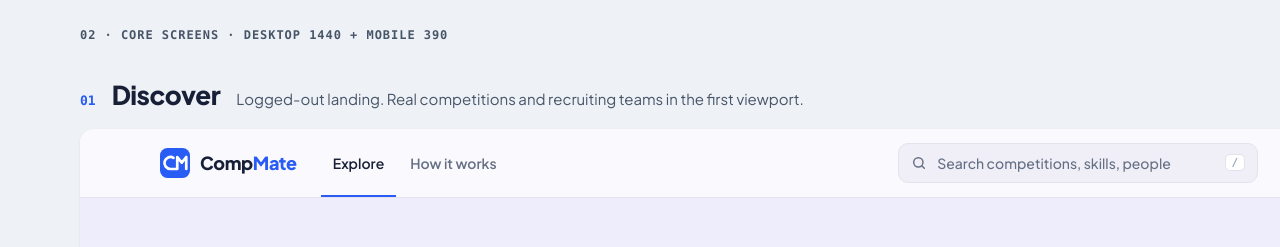
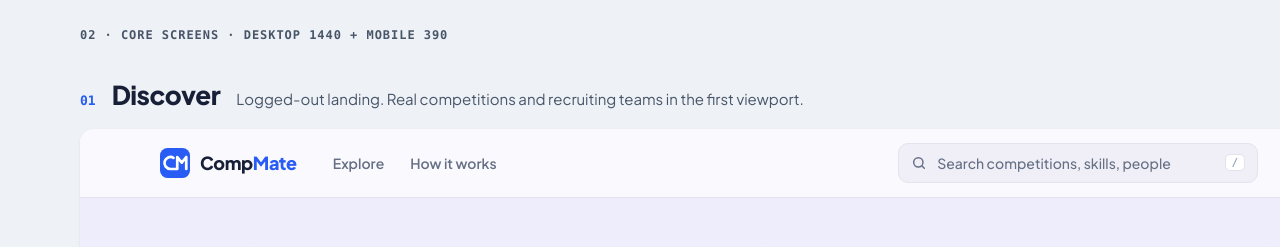
Before and after one commit to christolx/compmate, a React (Vite) app in the folder apps/web/: page /board in a window 1280 px wide. Shown: the part 5600-5847 px from the top of the page. Built offline with nearby package versions, Linux system fonts and the light colour scheme.

Commit message:
fix(nav): distinguish homepage from Explore

```diff
--- a/apps/web/src/components/BottomNav.tsx
+++ b/apps/web/src/components/BottomNav.tsx
@@ -1,7 +1,7 @@
 import { AppLink } from '../app/AppLink';
 import { cx } from '../lib/cx';
 
-export type BottomNavActive = 'explore' | 'people' | 'teams' | 'saved' | 'profile';
+export type BottomNavActive = 'explore' | 'people' | 'teams' | 'saved' | 'profile' | '';
 
 const ITEMS = [
   { key: 'explore', label: 'Explore', icon: 'M12 3a9 9 0 1 0 0 18 9 9 0 0 0 0-18zM15.5 8.5l-2 5-5 2 2-5z', to: 'explore' },
--- a/apps/web/src/screens/Discover.tsx
+++ b/apps/web/src/screens/Discover.tsx
@@ -46,7 +46,7 @@ export function Discover({ authed: authedProp }: { authed?: boolean }) {
 
   return (
     <div data-screen-label="Discover" className="min-h-full bg-canvas font-sans text-ink">
-      <TopNav authed={authed} active="explore" />
+      <TopNav authed={authed} active="" />
       <div className="bg-[linear-gradient(180deg,var(--color-hero)_0%,var(--color-canvas)_100%)]">
         <section className={cx('mx-auto box-border grid max-w-[1280px] items-center gap-12', m ? 'grid-cols-[minmax(0,1fr)] px-5 pt-7 pb-3' : 'grid-cols-[minmax(0,1.15fr)_minmax(0,1fr)] px-8 pt-16 pb-12')}>
           <div>
@@ -233,7 +233,7 @@ export function Discover({ authed: authedProp }: { authed?: boolean }) {
           </span>
         </div>
       </footer>
-      {m && <BottomNav active="explore" />}
+      {m && <BottomNav active="" />}
     </div>
   );
 }
```
Also changed, not shown: 1 other file (tests, documents, lock files or other folders).
